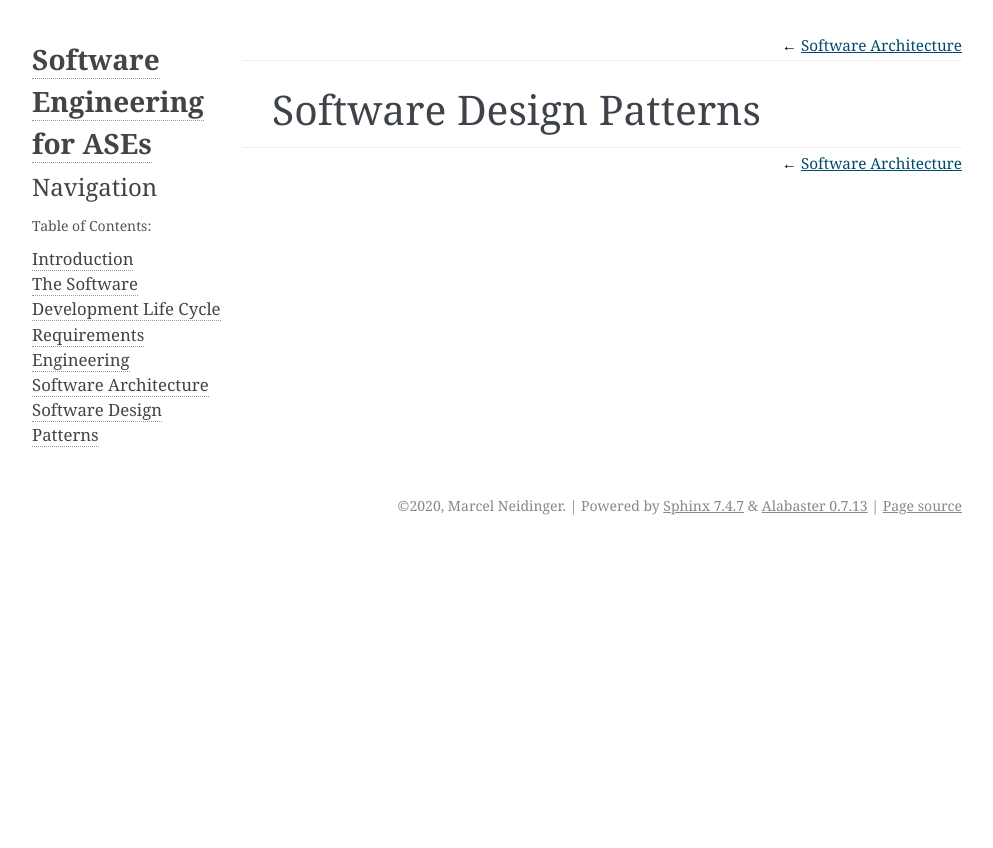
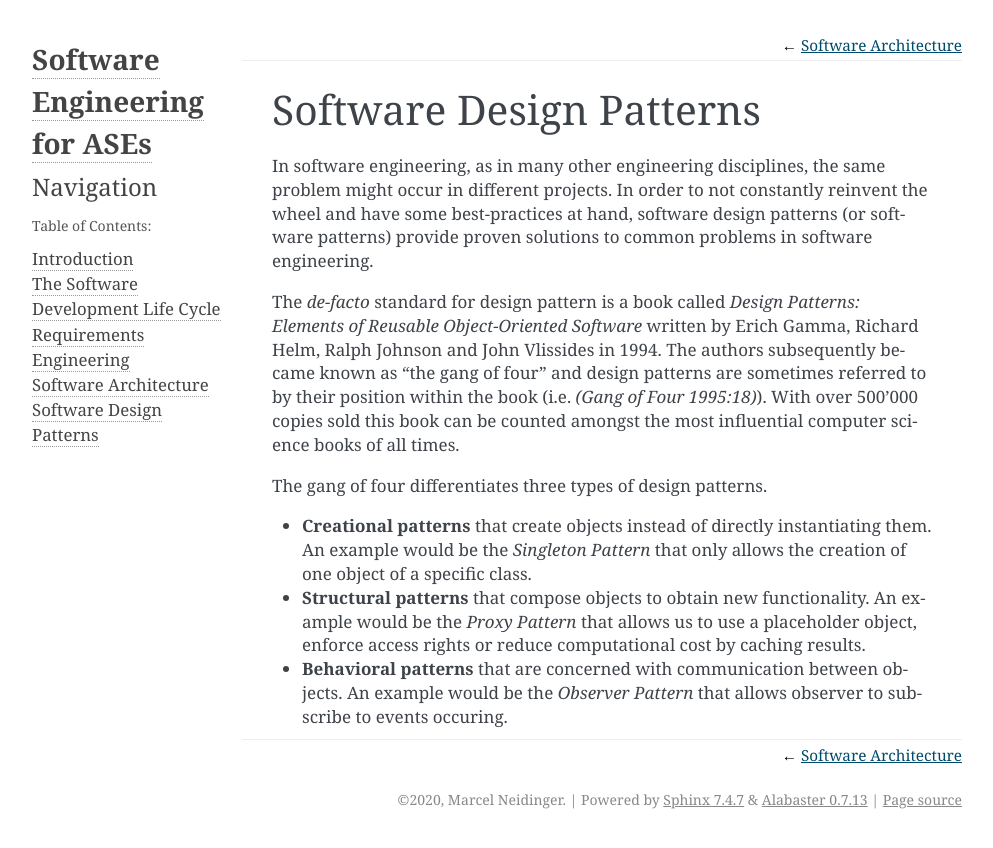
Before and after one commit to sQu4rks/software-engineering-for-ases, a Sphinx documentation site: the page built from source/01-06-software_design_patterns.rst, in a window 1280 px wide. Shown: the top 848 px of the page, without its empty margins (148-1141 px from the left). Built offline with Sphinx 7.4.7, drawn with Linux system fonts in a browser that asks for light colours.

Commit message:
added design patterns

```diff
--- a/source/01-06-software_design_patterns.rst
+++ b/source/01-06-software_design_patterns.rst
@@ -1,2 +1,19 @@
 Software Design Patterns
 ========================
+
+In software engineering, as in many other engineering disciplines, the same problem might occur in
+different projects. In order to not constantly reinvent the wheel and have some best-practices at
+hand, software design patterns (or software patterns) provide proven solutions to common problems
+in software engineering.
+
+The *de-facto* standard for design pattern is a book called *Design Patterns: Elements of Reusable Object-Oriented Software*
+written by Erich Gamma, Richard Helm, Ralph Johnson and John Vlissides in 1994. The authors subsequently became
+known as "the gang of four" and design patterns are sometimes referred to by their position within the
+book (i.e. *(Gang of Four 1995:18)*). With over 500'000 copies sold this book can be counted amongst the
+most influential computer science books of all times.
+
+The gang of four differentiates three types of design patterns.
+
+* **Creational patterns** that create objects instead of directly instantiating them. An example would be the *Singleton Pattern* that only allows the creation of one object of a specific class.
+* **Structural patterns** that compose objects to obtain new functionality. An example would be the *Proxy Pattern* that allows us to use a placeholder object, enforce access rights or reduce computational cost by caching results.
+* **Behavioral patterns** that are concerned with communication between objects. An example would be the *Observer Pattern* that allows observer to subscribe to events occuring.
```
